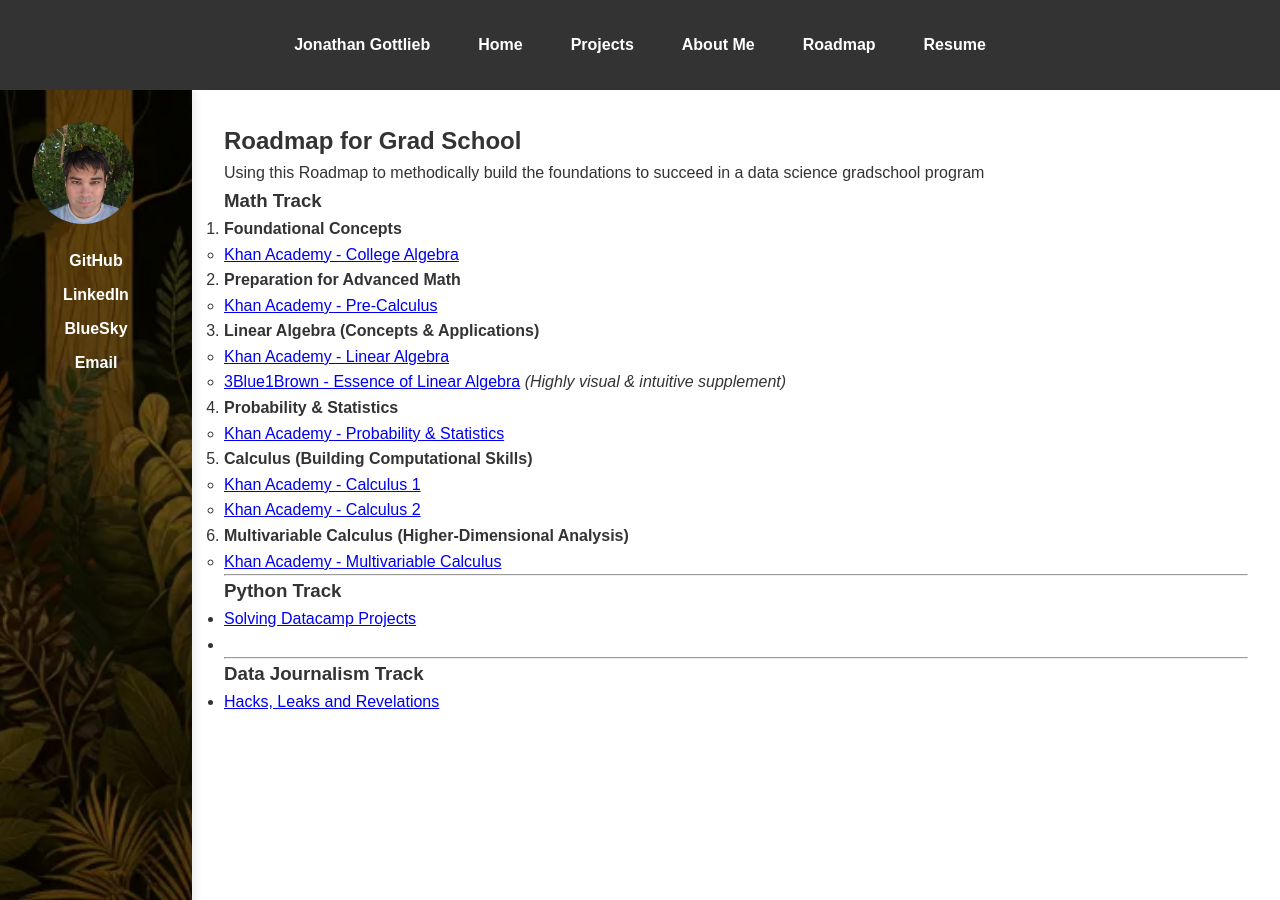
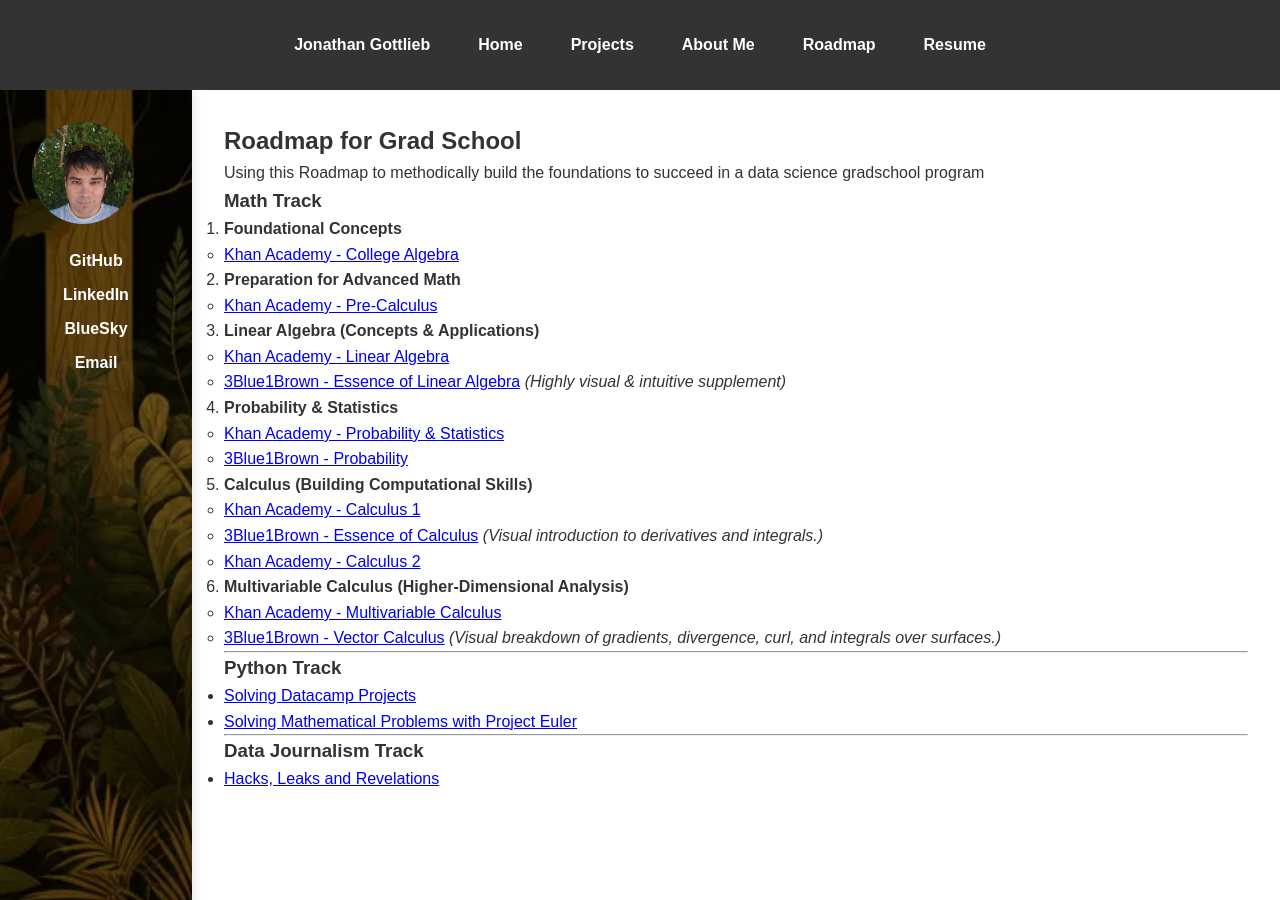
Before and after one commit to gotjon05/website_fina, a Jekyll site: the page built from roadmap.markdown, in a window 1280 px wide. Built offline with Jekyll 4.4.1, drawn with Linux system fonts in a browser that asks for light colours.

Commit message:
updated goal in roadmap

```diff
--- a/roadmap.markdown
+++ b/roadmap.markdown
@@ -20,20 +20,23 @@
 
 4. **Probability & Statistics**
    - [Khan Academy - Probability & Statistics](https://www.khanacademy.org/math/statistics-probability)
+   - [3Blue1Brown - Probability](https://www.youtube.com/playlist?list=PLZHQObOWTQDNPOjrT6KVlfJuKtYTftqH6)
 
 5. **Calculus (Building Computational Skills)**
    - [Khan Academy - Calculus 1](https://www.khanacademy.org/math/calculus-1)
+   - [3Blue1Brown - Essence of Calculus](https://www.youtube.com/playlist?list=PLZHQObOWTQDMO3QwuGZFMmXrad6Jd08zz) *(Visual introduction to derivatives and integrals.)*
    - [Khan Academy - Calculus 2](https://www.khanacademy.org/math/calculus-2)
 
 6. **Multivariable Calculus (Higher-Dimensional Analysis)**
    - [Khan Academy - Multivariable Calculus](https://www.khanacademy.org/math/multivariable-calculus)
+   - [3Blue1Brown - Vector Calculus](https://www.youtube.com/playlist?list=PLZHQObOWTQDMO2Osz_pWKa45l8VeCylT2) *(Visual breakdown of gradients, divergence, curl, and integrals over surfaces.)*
 
 
 ---
 
 ### Python Track
 - [Solving Datacamp Projects](https://app.datacamp.com/learn/projects?technologies=2)
--
+- [Solving Mathematical Problems with Project Euler](https://projecteuler.net/about)
 
 ---
 
```
